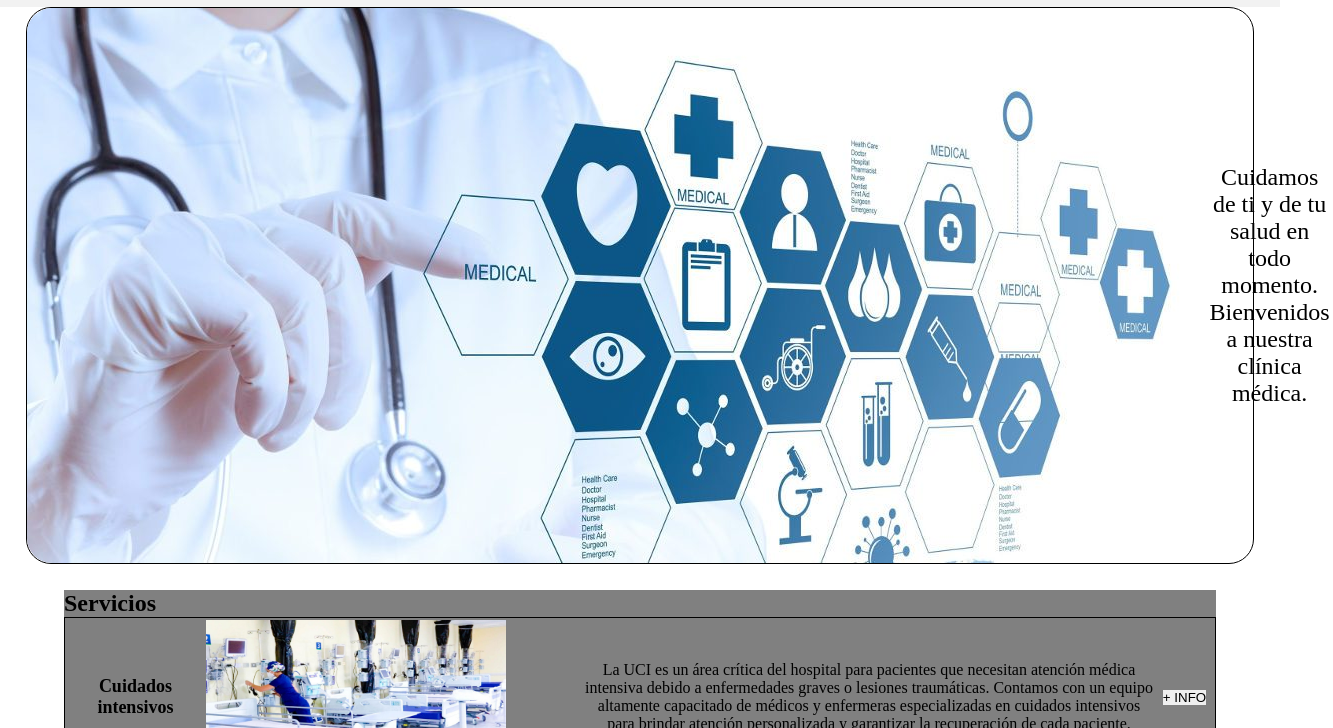
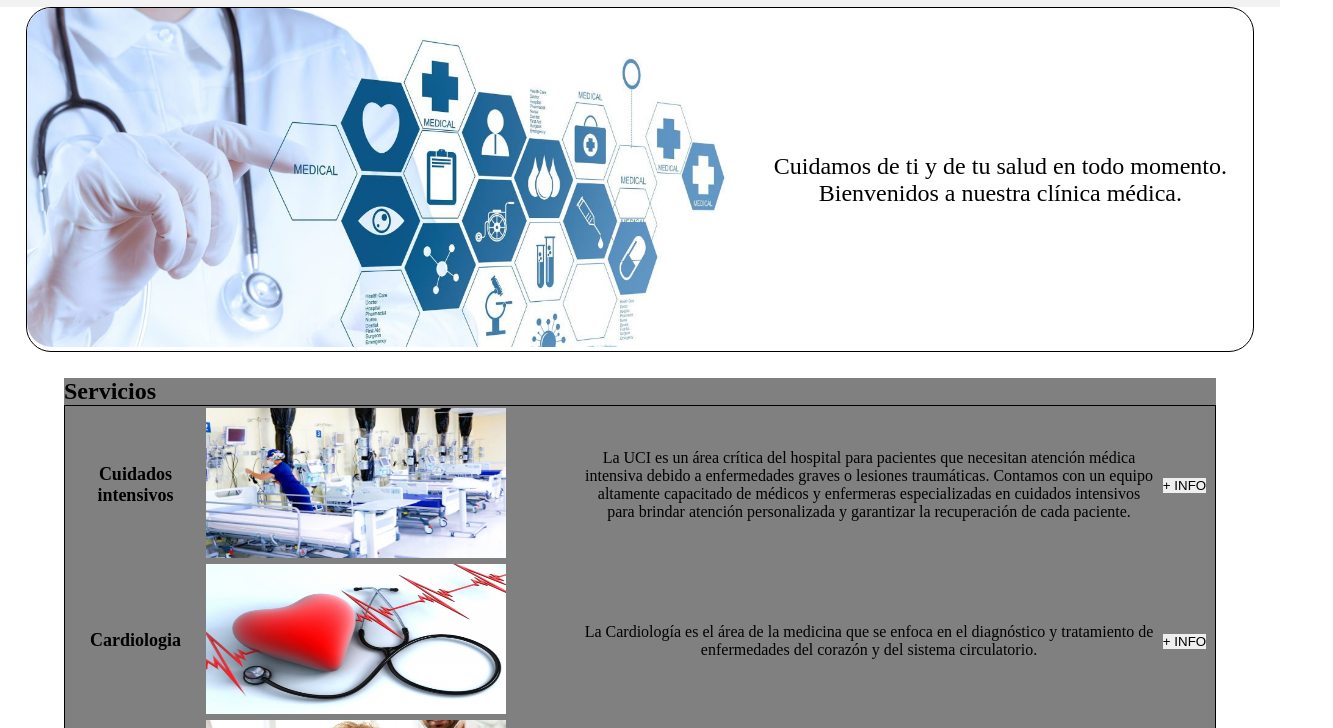
Before and after one commit to AlanSaenz/TP_HTML_BASICO-CSS, a plain HTML site: page index.html in a window 1280 px wide. Shown: the part 72-800 px from the top of the page, 1333 px wide, since content can reach past the window. Drawn offline with Linux system fonts and the light colour scheme.

Commit message:
3° Cambio en clas

```diff
--- a/Style.css
+++ b/Style.css
@@ -85,6 +85,7 @@
 }
 
 .imagen_Servicios{
+    /*  */
     width: 300px;
     height: 150px;
 }
--- a/index.html
+++ b/index.html
@@ -25,7 +25,9 @@
     </header>
 
     <article id="banner">
-        <img id="imgBanner" src="imagenes/banner2.jpg" alt="Banner">
+        <div id="bloqueImagenBanner">
+            <img id="imgBanner" src="imagenes/banner2.jpg" alt="Banner">
+        </div>
         <div id="bloqueTextBanner">
             <p id="textBanner">Cuidamos de ti y de tu salud en todo momento. Bienvenidos a nuestra clínica médica.</p>
         </div>
@@ -43,6 +45,8 @@
                 <th>Boton</th>
             </tr>
         -->
+
+        <!-- LAS IMAGENES TIENE QUE TENER UN DEV QUE EL DETERMINE EL ESPACIO, Y QUE LA IMAGEN SE ADAPTE A ESE BLOQUE/ESPACIO -->
             <tr>
                 <td class="TituloServiciosBloque"><h3 class="TituloServicios">Cuidados intensivos</h3></td>
                 <td class="imagen_ServiciosBloque"><img class="imagen_Servicios" src="imagenes/CuidadosIntensivos.jpg" alt="Imagen del Servicio"></td>
@@ -134,7 +138,7 @@
     </section>
 
     <section id="profesionales">
-
+<!-- REVISAR LAS CAJAS DE LOS PROFESIONALES, REVISAR PARA QUE QUEDE COMO FLEX (ABEL) -->
         <h1>Profesionales</h1>
         <table id="TablaProfesionales">
             <tr>
```
